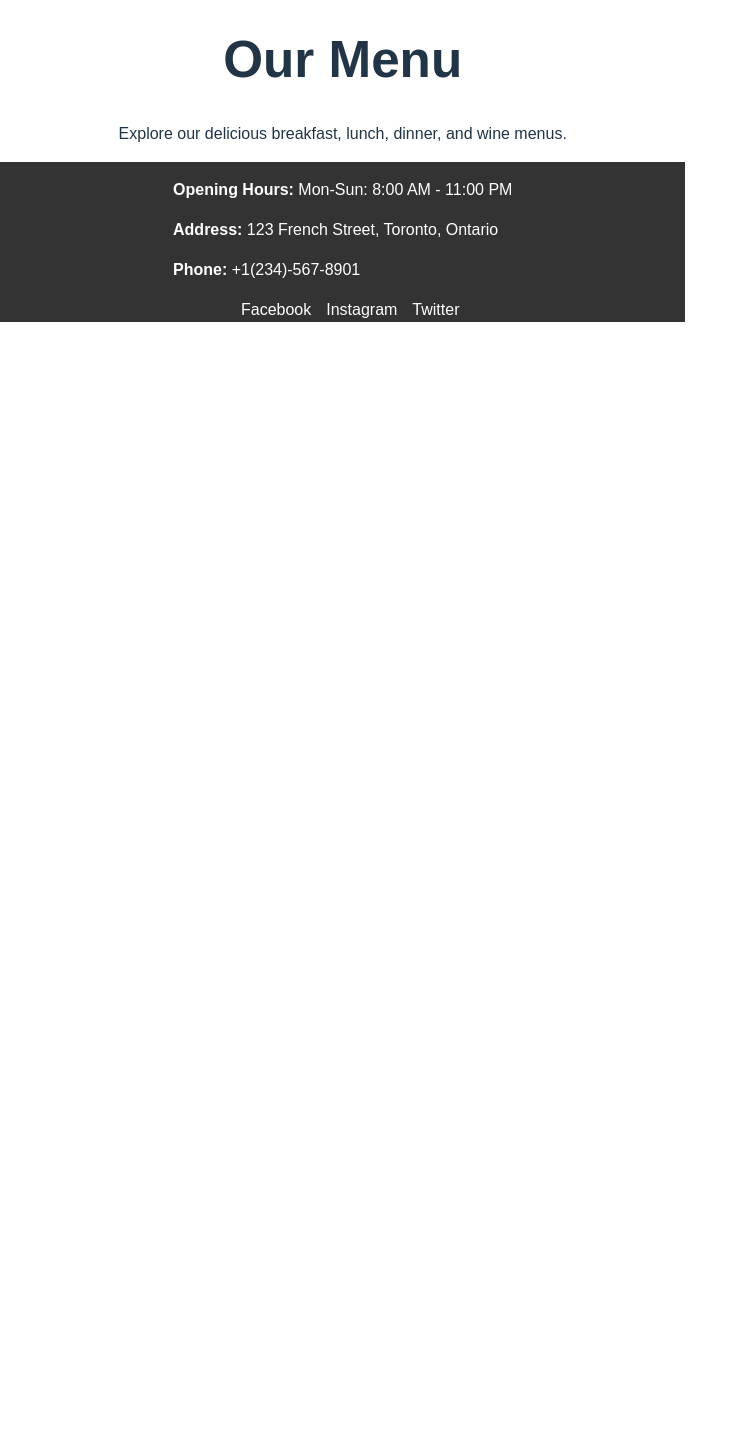
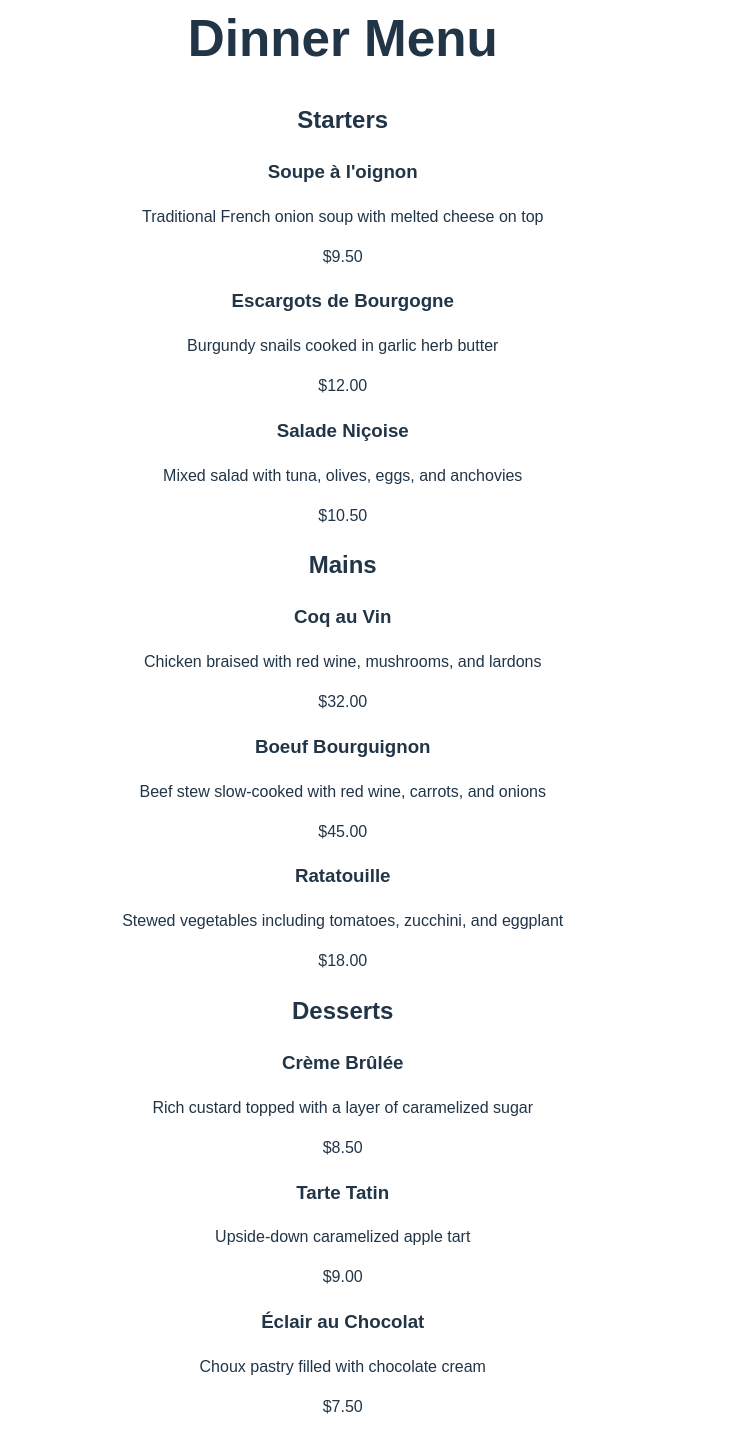
Before and after one commit to kikiheda/Restaurant-Booking, a React (Vite) app: page /menu in a window 1280 px wide. Shown: the part 308-1741 px from the top of the page, without its empty margins (0-748 px from the left). Before the commit the page ends 800 px from the top, so only its background shows below. Built offline with nearby package versions, Linux system fonts and the light colour scheme; no server answers.

Commit message:
add content for menu and contact us

```diff
--- a/package.json
+++ b/package.json
@@ -10,6 +10,8 @@
     "preview": "vite preview"
   },
   "dependencies": {
+    "@react-google-maps/api": "^2.19.3",
+    "dotenv": "^16.4.5",
     "react": "^18.3.1",
     "react-datepicker": "^7.3.0",
     "react-dom": "^18.3.1",
--- a/src/components/ContactUs/ContactUs.jsx
+++ b/src/components/ContactUs/ContactUs.jsx
@@ -1,9 +1,115 @@
-import "./ContactUs.scss"
+import React, { useState } from "react";
+import "./ContactUs.scss";
+import { GoogleMap, LoadScript, Marker } from "@react-google-maps/api";
+const APIKEY = import.meta.env.REACT_APP_GOOGLE_MAPS_API_KEY;
+
+const mapContainerStyle = {
+  width: "100%",
+  height: "300px",
+};
+
+const center = {
+  lat: 43.65107, // Latitude for Toronto, Ontario
+  lng: -79.347015, // Longitude for Toronto, Ontario
+};
+
 
 const ContactUs = () => {
-    return (
-        <h2>Form Placeholder</h2>
-    )
+  const [name, setName] = useState("");
+  const [phone, setPhone] = useState("");
+  const [email, setEmail] = useState("");
+  const [message, setMessage] = useState("");
+
+  const handleSend = () => {
+    alert("Your message has been sent!");
+    resetForm();
+  };
+
+  const handleCancel = () => {
+    resetForm();
+  };
+
+  const resetForm = () => {
+    setName("");
+    setPhone("");
+    setEmail("");
+    setMessage("");
+  };
+
+  return (
+    <div className="contact-us">
+      <div className="contact-us__form-group">
+        <label htmlFor="name" className="contact-us__label">
+          Name:
+        </label>
+        <input
+          type="text"
+          id="name"
+          value={name}
+          onChange={(e) => setName(e.target.value)}
+          className="contact-us__input"
+        />
+      </div>
+      <div className="contact-us__form-group">
+        <label htmlFor="phone" className="contact-us__label">
+          Phone Number:
+        </label>
+        <input
+          type="tel"
+          id="phone"
+          value={phone}
+          onChange={(e) => setPhone(e.target.value)}
+          className="contact-us__input"
+        />
+      </div>
+      <div className="contact-us__form-group">
+        <label htmlFor="email" className="contact-us__label">
+          Email:
+        </label>
+        <input
+          type="email"
+          id="email"
+          value={email}
+          onChange={(e) => setEmail(e.target.value)}
+          className="contact-us__input"
+        />
+      </div>
+      <div className="contact-us__form-group">
+        <label htmlFor="message" className="contact-us__label">
+          Message:
+        </label>
+        <textarea
+          id="message"
+          value={message}
+          onChange={(e) => setMessage(e.target.value)}
+          className="contact-us__textarea"
+        />
+      </div>
+      <div className="contact-us__actions">
+        <button onClick={handleSend} className="contact-us__button">
+          Send
+        </button>
+        <button
+          onClick={handleCancel}
+          className="contact-us__button contact-us__button--cancel"
+        >
+          Cancel
+        </button>
+      </div>
+      <div className="contact-us__map">
+        <h2 className="contact-us__map-title">Our Location</h2>
+        <LoadScript googleMapsApiKey={APIKEY}>
+          <GoogleMap
+            mapContainerStyle={mapContainerStyle}
+            center={center}
+            zoom={12}
+          >
+            <Marker position={center} />
+          </GoogleMap>
+        </LoadScript>
+      </div>
+    </div>
+  );
 };
 
 export default ContactUs;
--- a/src/components/Footer/Footer.jsx
+++ b/src/components/Footer/Footer.jsx
@@ -6,7 +6,7 @@ const Footer = () => {
     <footer className="footer">
       <div className="footer__info">
         <p>
-          <strong>Opening Hours:</strong> Mon-Sun: 8:00 AM - 11:00 PM
+          <strong>Opening Hours:</strong> Mon-Sun: 5:00 PM - 10:00 PM
         </p>
         <p>
           <strong>Address:</strong> 123 French Street, Toronto, Ontario
--- a/src/components/Menu/Menu.jsx
+++ b/src/components/Menu/Menu.jsx
@@ -1,53 +1,38 @@
-// import React, { useEffect, useState } from "react";
-// import axios from "axios";
-// import "./Menu.scss";
+import React from "react";
+import menuData from "../../data/menu.json";
+import "./Menu.scss";
 
-// const Menu = () => {
-//   const [menu, setMenu] = useState([]);
 
-//   useEffect(() => {
-//     axios
-//       .get("/api/menu")
-//       .then((response) => {
-//         setMenu(response.data);
-//       })
-//       .catch((error) => {
-//         console.error("Error fetching menu:", error);
-//       });
-//   }, []);
+const Menu = () => {
+  const renderMenuItems = (category) => {
+    return menuData.dinner_menu
+      .filter((item) => item.category === category)
+      .map((item, index) => (
+        <div key={index} className="menu__item">
+          <h3 className="menu__item-name">{item.item_name}</h3>
+          <p className="menu__item-description">{item.description}</p>
+          <p className="menu__item-price">${item.price.toFixed(2)}</p>
+        </div>
+      ));
+  };
 
-//   const renderMenuItems = (category) => {
-//     return menu
-//       .filter((item) => item.category === category)
-//       .map((item) => (
-//         <div key={item.id} className="menu-__item">
-//           <h3 className="menu__item-name">{item.item_name}</h3>
-//           <p className="menu__item-description">{item.description}</p>
-//           <p className="menu__item-price">${item.price.toFixed(2)}</p>
-//         </div>
-//       ));
-//   };
+  return (
+    <div className="menu">
+      <h1 className="menu__title">Dinner Menu</h1>
+      <div className="menu__category">
+        <h2 className="menu__category-title">Starters</h2>
+        {renderMenuItems("Starter")}
+      </div>
+      <div className="menu__category">
+        <h2 className="menu__category-title">Mains</h2>
+        {renderMenuItems("Main")}
+      </div>
+      <div className="menu__category">
+        <h2 className="menu__category-title">Desserts</h2>
+        {renderMenuItems("Dessert")}
+      </div>
+    </div>
+  );
+};
 
-//   return (
-//     <div className="menu">
-//       <h1 className="menu__title">Dinner Menu</h1>
-
-//       <section className="menu__section">
-//         <h2 className="menu__section-title">Starters</h2>
-//         {renderMenuItems("starter")}
-//       </section>
-
-//       <section className="menu__section">
-//         <h2 className="menu__section-title">Mains</h2>
-//         {renderMenuItems("main")}
-//       </section>
-
-//       <section className="menu__section">
-//         <h2 className="menu__section-title">Desserts</h2>
-//         {renderMenuItems("dessert")}
-//       </section>
-//     </div>
-//   );
-// };
-
-// export default Menu;
+export default Menu;
--- /dev/null
+++ b/src/data/menu.json
@@ -0,0 +1,58 @@
+{
+  "dinner_menu": [
+    {
+      "category": "Starter",
+      "item_name": "Soupe à l'oignon",
+      "description": "Traditional French onion soup with melted cheese on top",
+      "price": 9.5
+    },
+    {
+      "category": "Starter",
+      "item_name": "Escargots de Bourgogne",
+      "description": "Burgundy snails cooked in garlic herb butter",
+      "price": 12.0
+    },
+    {
+      "category": "Starter",
+      "item_name": "Salade Niçoise",
+      "description": "Mixed salad with tuna, olives, eggs, and anchovies",
+      "price": 10.5
+    },
+    {
+      "category": "Main",
+      "item_name": "Coq au Vin",
+      "description": "Chicken braised with red wine, mushrooms, and lardons",
+      "price": 32.0
+    },
+    {
+      "category": "Main",
+      "item_name": "Boeuf Bourguignon",
+      "description": "Beef stew slow-cooked with red wine, carrots, and onions",
+      "price": 45.0
+    },
+    {
+      "category": "Main",
+      "item_name": "Ratatouille",
+      "description": "Stewed vegetables including tomatoes, zucchini, and eggplant",
+      "price": 18.0
+    },
+    {
+      "category": "Dessert",
+      "item_name": "Crème Brûlée",
+      "description": "Rich custard topped with a layer of caramelized sugar",
+      "price": 8.5
+    },
+    {
+      "category": "Dessert",
+      "item_name": "Tarte Tatin",
+      "description": "Upside-down caramelized apple tart",
+      "price": 9.0
+    },
+    {
+      "category": "Dessert",
+      "item_name": "Éclair au Chocolat",
+      "description": "Choux pastry filled with chocolate cream",
+      "price": 7.5
+    }
+  ]
+}
--- a/src/pages/MenuPage/MenuPage.jsx
+++ b/src/pages/MenuPage/MenuPage.jsx
@@ -1,13 +1,13 @@
 import React from "react";
-// import Menu from "../../components/Menu/Menu";
+import Menu from "../../components/Menu/Menu";
 import "./MenuPage.scss";
 
 const MenuPage = () => {
   return (
     <div className="menuPage">
       <h1>Our Menu</h1>
-      <p>Explore our delicious breakfast, lunch, dinner, and wine menus.</p>
-      {/* <Menu /> */}
+      <p>Explore our delicious menu.</p>
+      <Menu />
     </div>
   );
 };
```
Also changed, not shown: 2 other files (tests, documents, lock files or other folders).
